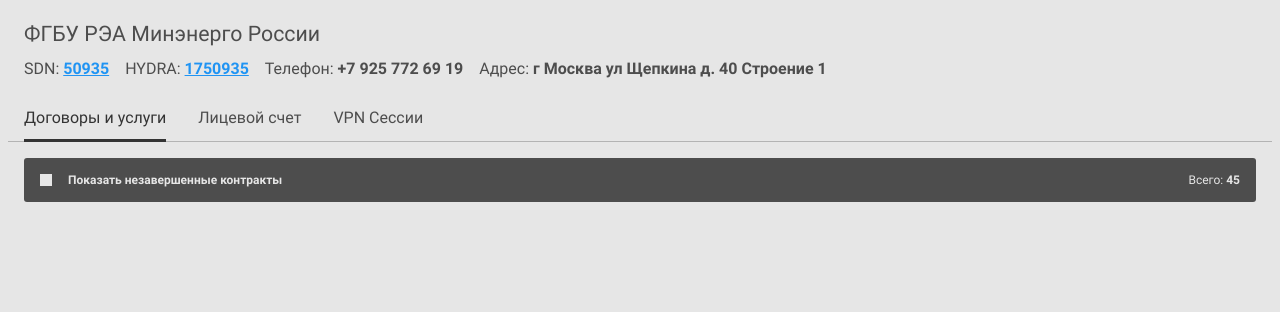
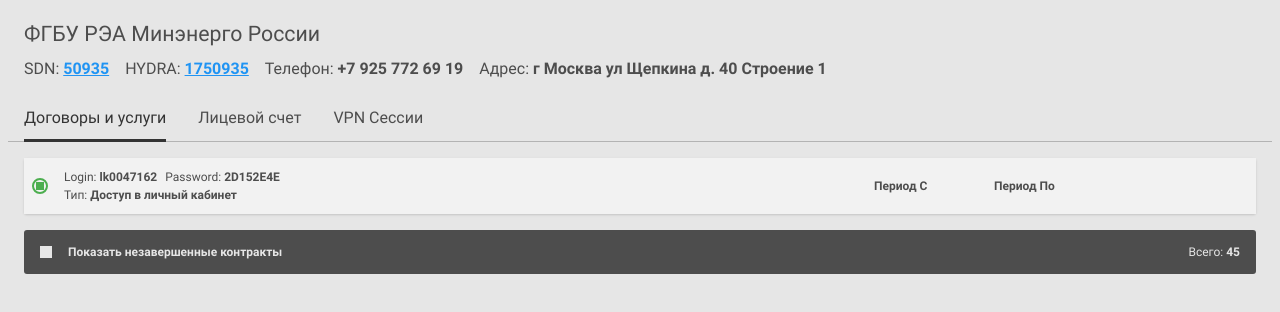
Before and after one commit to ImSnake/tts-billing-widget, a Vue app: page / in a window 1280 px wide. Shown: the top 312 px of the page. Built offline with nearby package versions, Linux system fonts and the light colour scheme; grey boxes are pictures that could not be loaded.

Commit message:
Еще таблица с логпассом

```diff
--- a/src/components/Services.vue
+++ b/src/components/Services.vue
@@ -93,191 +93,38 @@
         </tbody>
       </table>
 
-<!--      <table class="elz elzTable w100p mT16 va-M fn-9 lh-12 r3 bsh-default1 uStripInner stripLD borNoneInner   bg bg-primary bgL5    stripSelInnerCol4">
-        <thead class="elz pad p8 pV10 p-sticky p-T z1 bor borB2 br br-primary brL-5 brFD brLF20">
-        <tr>
-          <td class="w1 h56">
+      <table class="elz elzTable w100p mT16 va-M fn-9 lh-12 r3 bsh-default1 uStrip stripLD borNoneIn   bg bg-primary bgL5">
+        <thead class="elz tbody pad p8 pV10 p-sticky p-T z1 bor borB2 br br-primary brL-5 brFD brLF20">
+        <tr class="tr">
+          <td class="td td w1 h56">
             <div class="elz d-flex a-X s16 bor2 br br-green rCircle">
-              <div class="elz d-block p-rel mskBef s8 cFillBef fn fn-green bgBef-CC cur-help" title="Активный" style="&#45;&#45;elzMsk: url('https://lelouch.ru/uploads/icons/play.svg');"></div>
+              <div class="elz d-block p-rel mskBef s8 cFillBef fn fn-green bgBef-CC cur-help" title="Активный" style="--elzMsk: url('https://lelouch.ru/uploads/icons/play.svg');"></div>
             </div>
           </td>
-          <td class="wmn200">
+          <td class="td td wmn200">
             <div class="elz d-block mL-8 mT-4">
               <div class="elz d-flex f-wrap">
-                <div class="elz d-block bold mL8 mT4">289.КС.44/2020</div>
+                <div class="elz d-block mL8 mT4">Login: <b class="bold">lk0047162</b></div>
+                <div class="elz d-block mL8 mT4">Password: <b class="bold">2D152E4E</b></div>
               </div>
               <div class="elz d-flex f-wrap">
-                <div class="elz d-block mL8 mT4">Тип: <b class="bold">Интетнет</b></div>
-                <div class="elz d-block mL8 mT4">Новая тарифная зона: <b class="bold">Москва</b></div>
+                <div class="elz d-block mL8 mT4">Тип: <b class="bold">Доступ в личный кабинет</b></div>
               </div>
             </div>
           </td>
-          <td class="w240 wmn240">
-            <div class="elz d-block mL-8 mT-4">
-              <div class="elz d-flex f-wrap">
-                <div class="elz d-block mL8 mT4 nowrap">Баланс: <b class="bold">2782 руб.</b></div>
-              </div>
-              <div class="elz d-flex f-wrap">
-                <div class="elz d-block mL8 mT4 nowrap">Лицевой счет: <b class="bold">27623653657626</b></div>
-              </div>
-            </div>
-          </td>
-          <td class="w240 wmn240 al-right">
-            <div class="elz">Абон. плата: <b class="bold">64875.00</b></div>
-          </td>
-          <td class="w64 wmn64">
-            <div class="elz d-block">Рубль</div>
-          </td>
-          <td class="w120 wmn120">
+          <td class="td td w240 wmn240"></td>
+          <td class="td td w240 wmn240 al-right"></td>
+          <td class="td td w64 wmn64"></td>
+          <td class="td td w120 wmn120">
             <div class="elz d-block bold">Период С</div>
           </td>
-          <td class="w120 wmn120">
+          <td class="td td w120 wmn120">
             <div class="elz d-block bold">Период По</div>
           </td>
-          <td class="w150 wmn150">
-            <div class="elz d-block bold">Доп. соглашение</div>
-          </td>
+          <td class="td td w150 wmn150"></td>
         </tr>
         </thead>
-        <tbody class="elz pad p8 stripOdd stripHover">
-        <tr>
-          <td>
-            <div class="elz d-flex a-X s16 bor2 br br-green rCircle">
-              <div class="elz d-block p-rel mskBef s8 cFillBef fn fn-green bgBef-CC cur-help" title="Активный" style="&#45;&#45;elzMsk: url('https://lelouch.ru/uploads/icons/cross.svg');"></div>
-            </div>
-          </td>
-          <td>Абонентская плата</td>
-          <td>Блокировка отсутствует</td>
-          <td class="bold al-right nowrap">66963.4300</td>
-          <td>Рубль</td>
-          <td>2021.01.13</td>
-          <td>Неопределенно</td>
-          <td>Д/С № Н#999</td>
-        </tr>
-        <tr>
-          <td>
-            <div class="elz d-flex a-X s16 bor2 br br-primary-t rCircle">
-              <div class="elz d-block p-rel mskBef s8 cFillBef fn fn-primary-t bgBef-CC cur-help" title="Завершенный" style="&#45;&#45;elzMsk: url('https://lelouch.ru/uploads/icons/checkmark.svg');"></div>
-            </div>
-          </td>
-          <td>Абонентская плата</td>
-          <td>Блокировка отсутствует</td>
-          <td class="bold al-right nowrap">66963.4300</td>
-          <td>Рубль</td>
-          <td>2021.01.13</td>
-          <td>Неопределенно</td>
-          <td>Д/С № Н#999</td>
-        </tr>
-        <tr>
-          <td>
-            <div class="elz d-flex a-X s16 bor2 br br-primary-t rCircle">
-              <div class="elz d-block p-rel mskBef s8 cFillBef fn fn-primary-t bgBef-CC cur-help" title="Завершенный" style="&#45;&#45;elzMsk: url('https://lelouch.ru/uploads/icons/checkmark.svg');"></div>
-            </div>
-          </td>
-          <td>Абонентская плата</td>
-          <td>Блокировка отсутствует</td>
-          <td class="bold al-right nowrap">66963.4300</td>
-          <td>Рубль</td>
-          <td>2021.01.13</td>
-          <td>Неопределенно</td>
-          <td>Д/С № Н#999</td>
-        </tr>
-        <tr>
-          <td>
-            <div class="elz d-flex a-X s16 bor2 br br-primary-t rCircle">
-              <div class="elz d-block p-rel mskBef s8 cFillBef fn fn-primary-t bgBef-CC cur-help" title="Завершенный" style="&#45;&#45;elzMsk: url('https://lelouch.ru/uploads/icons/checkmark.svg');"></div>
-            </div>
-          </td>
-          <td>Абонентская плата</td>
-          <td>Блокировка отсутствует</td>
-          <td class="bold al-right nowrap">66963.4300</td>
-          <td>Рубль</td>
-          <td>2021.01.13</td>
-          <td>Неопределенно</td>
-          <td>Д/С № Н#999</td>
-        </tr>
-        <tr>
-          <td>
-            <div class="elz d-flex a-X s16 bor2 br br-red rCircle">
-              <div class="elz d-block p-rel mskBef s8 cFillBef fn fn-red bgBef-CC cur-help" title="Завершенный" style="&#45;&#45;elzMsk: url('https://lelouch.ru/uploads/icons/cross.svg');"></div>
-            </div>
-          </td>
-          <td>Абонентская плата</td>
-          <td>Блокировка отсутствует</td>
-          <td class="bold al-right nowrap">66963.4300</td>
-          <td>Рубль</td>
-          <td>2021.01.13</td>
-          <td>Неопределенно</td>
-          <td>Д/С № Н#999</td>
-        </tr>
-        <tr>
-          <td>
-            <div class="elz d-flex a-X s16 bor2 br br-green rCircle">
-              <div class="elz d-block p-rel mskBef s8 cFillBef fn fn-green bgBef-CC cur-help" title="Завершенный" style="&#45;&#45;elzMsk: url('https://lelouch.ru/uploads/icons/play.svg');"></div>
-            </div>
-          </td>
-          <td>Абонентская плата</td>
-          <td>Блокировка отсутствует</td>
-          <td class="bold al-right nowrap">66963.4300</td>
-          <td>Рубль</td>
-          <td>2021.01.13</td>
-          <td>Неопределенно</td>
-          <td>Д/С № Н#999</td>
-        </tr>
-
-
-
-
-        </tbody>
-      </table>-->
-
-<!--      <table class="elz elzTable w100p mT16 va-M fn-9 lh-12 r3 bsh-default1 uStripInner stripLD borNoneInner   bg bg-primary bgL5    stripSelInnerCol4">
-        <thead class="elz pad p8 pV10 p-sticky p-T z1 bor borB2 br br-primary brL-5 brFD brLF20">
-        <tr>
-          <td class="w1 h56">
-            <div class="elz d-flex a-X s16 bor2 br br-green rCircle">
-              <div class="elz d-block p-rel mskBef s8 cFillBef fn fn-green bgBef-CC cur-help" title="Активный" style="&#45;&#45;elzMsk: url('https://lelouch.ru/uploads/icons/play.svg');"></div>
-            </div>
-          </td>
-          <td class="wmn200">
-            <div class="elz d-block mL-8 mT-4">
-              <div class="elz d-flex f-wrap">
-                <div class="elz d-block bold mL8 mT4">289.КС.44/2020</div>
-              </div>
-              <div class="elz d-flex f-wrap">
-                <div class="elz d-block mL8 mT4">Тип: <b class="bold">Интетнет</b></div>
-                <div class="elz d-block mL8 mT4">Новая тарифная зона: <b class="bold">Москва</b></div>
-              </div>
-            </div>
-          </td>
-          <td class="w240 wmn240">
-            <div class="elz d-block mL-8 mT-4">
-              <div class="elz d-flex f-wrap">
-                <div class="elz d-block mL8 mT4 nowrap">Баланс: <b class="bold">2782 руб.</b></div>
-              </div>
-              <div class="elz d-flex f-wrap">
-                <div class="elz d-block mL8 mT4 nowrap">Лицевой счет: <b class="bold">27623653657626</b></div>
-              </div>
-            </div>
-          </td>
-          <td class="w240 wmn240 al-right">
-            <div class="elz">Абон. плата: <b class="bold">64875.00</b></div>
-          </td>
-          <td class="w64 wmn64">
-            <div class="elz d-block">Рубль</div>
-          </td>
-          <td class="w120 wmn120">
-            <div class="elz d-block bold">Период С</div>
-          </td>
-          <td class="w120 wmn120">
-            <div class="elz d-block bold">Период По</div>
-          </td>
-          <td class="w150 wmn150">
-            <div class="elz d-block bold">Доп. соглашение</div>
-          </td>
-        </tr>
-        </thead>
-      </table>-->
+      </table>
 
     </div>
 
```
